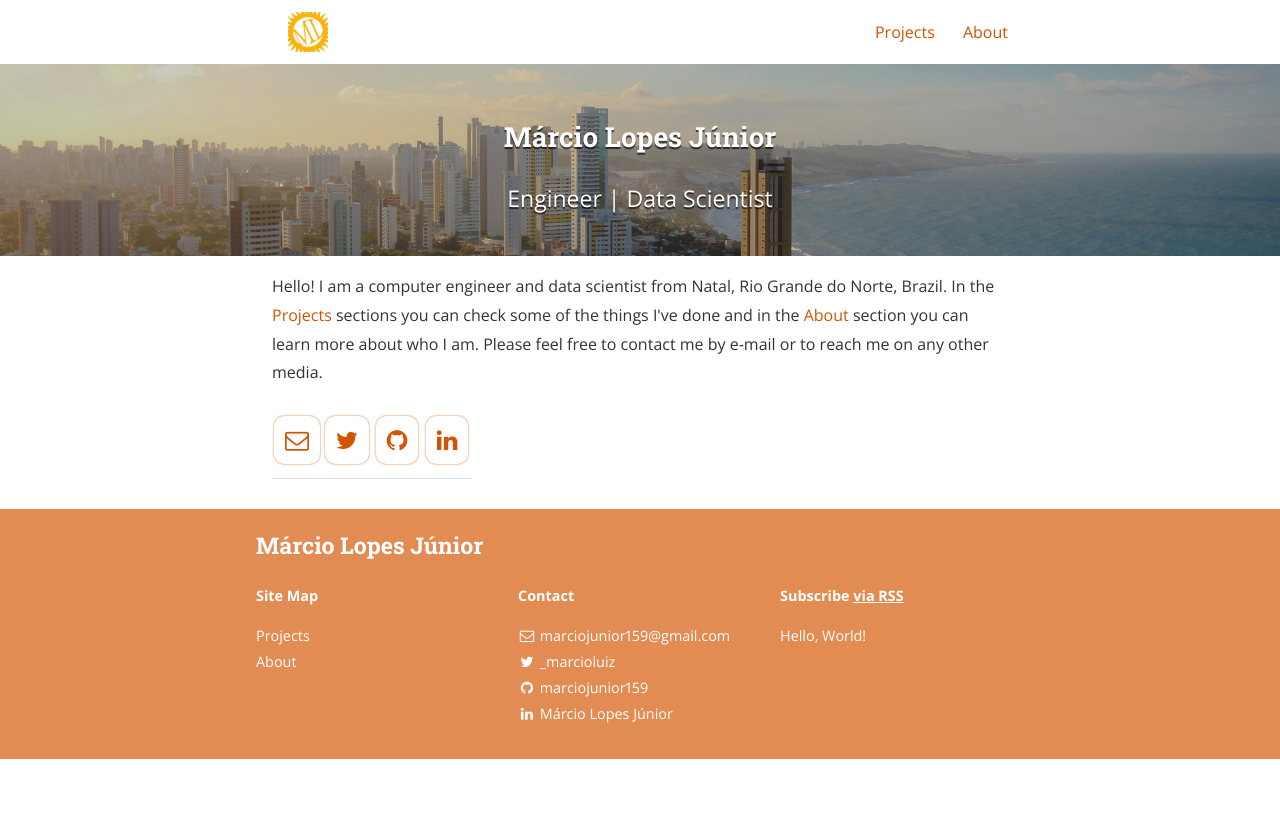
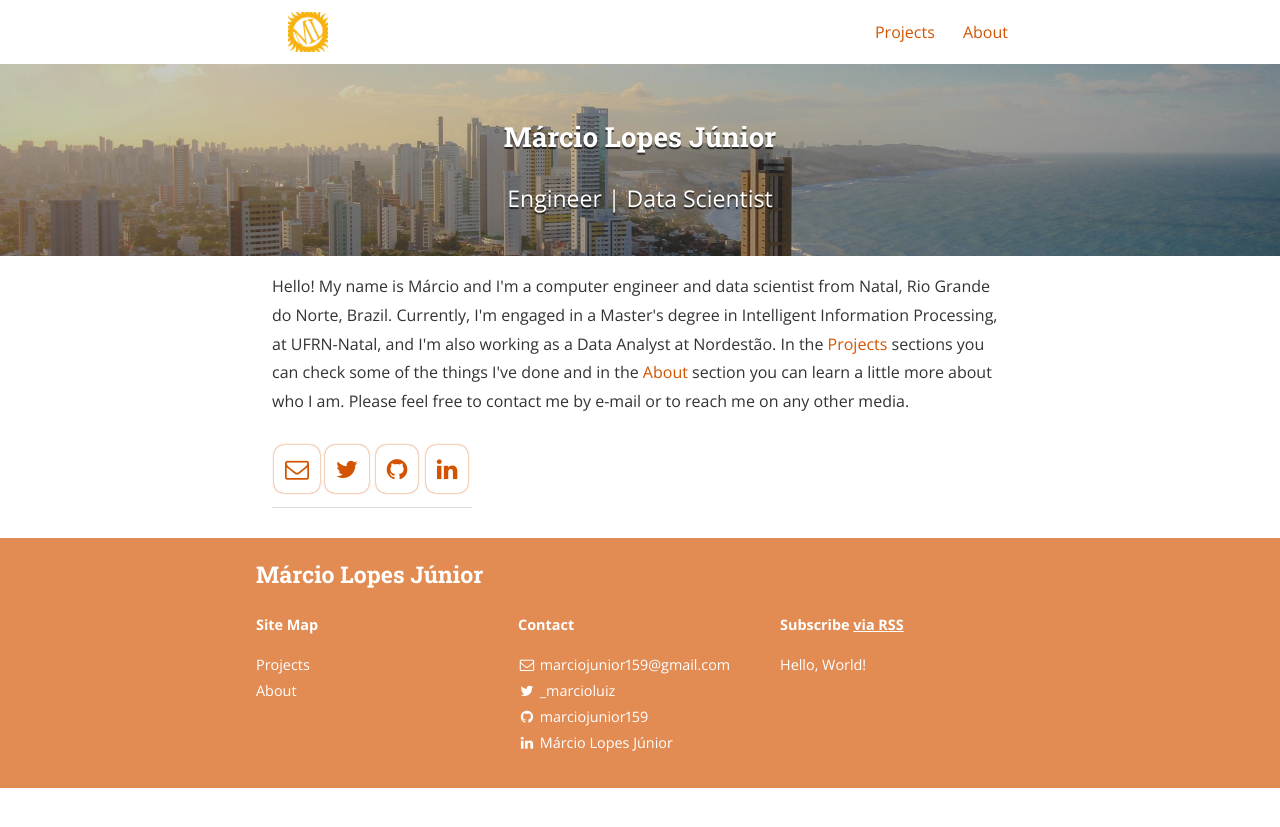
Before and after one commit to marciojunior159/marciojunior159.github.io, a Jekyll site: the page built from index.html, in a window 1280 px wide. Shown: the top 827 px of the page. Built offline with Jekyll 4.4.1, drawn with Linux system fonts in a browser that asks for light colours; nearby versions of some CDN libraries; some web fonts are replaced; the list of posts is cut into pages by our own code.

Commit message:
foto + index

```diff
--- a/index.html
+++ b/index.html
@@ -14,7 +14,7 @@ layout: default
 
 <div class="wrapper">
 
-<span> Hello! I am a computer engineer and data scientist from Natal, Rio Grande do Norte, Brazil. In the <a href="projects/">Projects</a> sections you can check some of the things I've done and in the <a href="about/">About</a> section you can learn more about who I am. Please feel free to contact me by e-mail or to reach me on any other media.</span>
+<span> Hello! My name is Márcio and I'm a computer engineer and data scientist from Natal, Rio Grande do Norte, Brazil. Currently, I'm engaged in a Master's degree in Intelligent Information Processing, at UFRN-Natal, and I'm also working as a Data Analyst at Nordestão. In the <a href="projects/">Projects</a> sections you can check some of the things I've done and in the <a href="about/">About</a> section you can learn a little more about who I am. Please feel free to contact me by e-mail or to reach me on any other media.</span>
 <br />
 <!-- <table cellspacing="0" cellpadding="0" style="text-align:center"> -->
   <!-- <tr> -->
```
Also changed, not shown: assets/foto_perfil.png.
